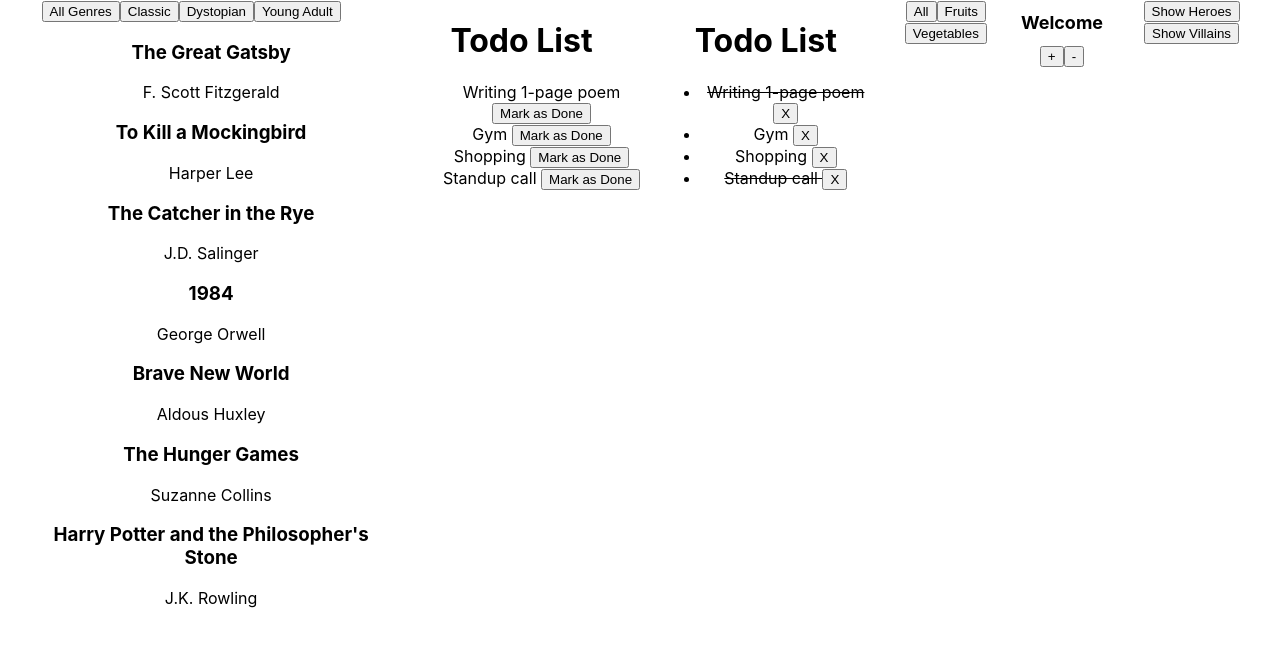
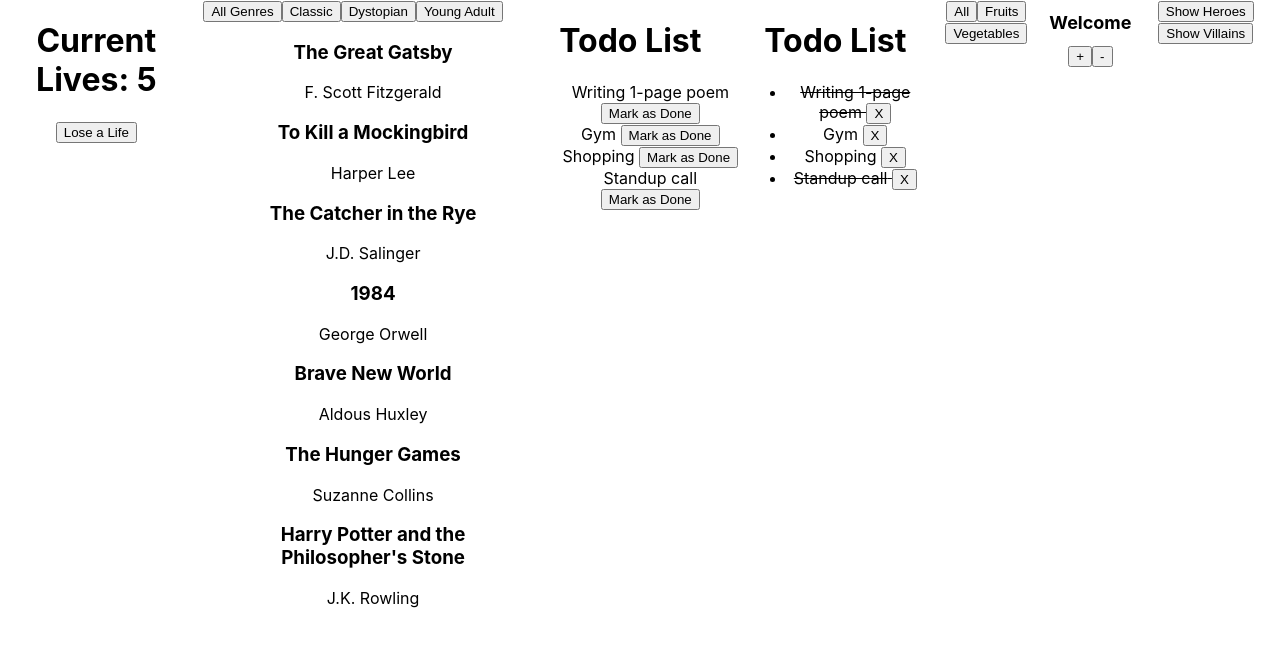
Before and after one commit to pranita09/neog-backup, a React (Create React App) app in the folder ReactJS-Practice-Set-3/practice-set-3/: page / in a window 1280 px wide. Shown: the top 646 px of the page. Built offline with nearby package versions, Linux system fonts and the light colour scheme.

Commit message:
LivesInGame component render

```diff
--- a/ReactJS-Practice-Set-3/practice-set-3/src/App.js
+++ b/ReactJS-Practice-Set-3/practice-set-3/src/App.js
@@ -10,10 +10,12 @@ import ListingItems from './set-4/QuestionThree';
 import ToDoList from './set-4/QuestionFour';
 import TodoList from './set-4/QuestionFive';
 import BooksByGenre from './set-4/QuestionSix';
+import LivesInGame from './set-4/QuestionSeven';
 
 function App() {
   return (
     <div className="App">
+    <LivesInGame />
     <BooksByGenre booksData={books} />
     <TodoList todoItemsData={todoItems2}/>
     <ToDoList toDoItemsData={todoItems} />
```
